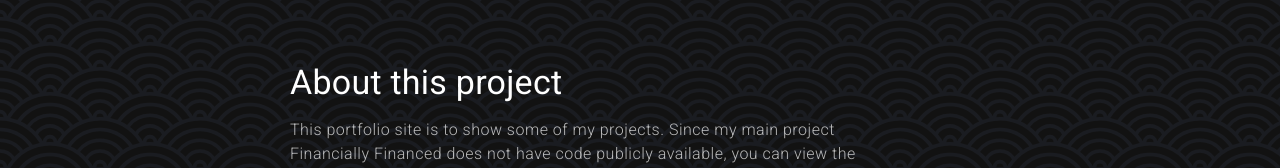
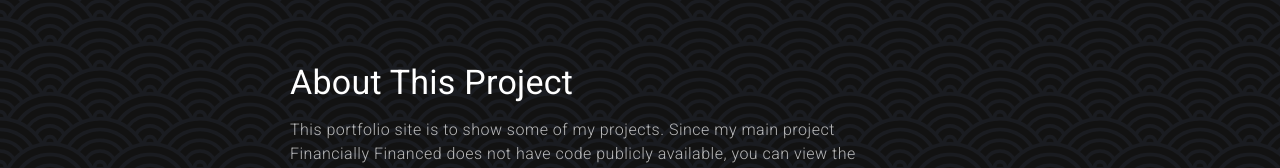
Before and after one commit to ahuff1315/anastasia-huff, a Nuxt app: page /portfolio in a window 1280 px wide. Shown: the part 858-1026 px from the top of the page. Built offline with nearby package versions, Linux system fonts and the light colour scheme.

Commit message:
fix capitalization on section headers

```diff
--- a/pages/portfolio.vue
+++ b/pages/portfolio.vue
@@ -56,7 +56,7 @@
         <tech-chips :technologies="tech" />
         <p class="text-body-1 font-weight-light text--secondary pb-10"></p>
         <h4 class="text-h4 pb-4">
-          About this project
+          About This Project
         </h4>
         <p class="text-body-1 font-weight-light text--secondary pb-16">
           This portfolio site is to show some of my projects. Since my main
```
